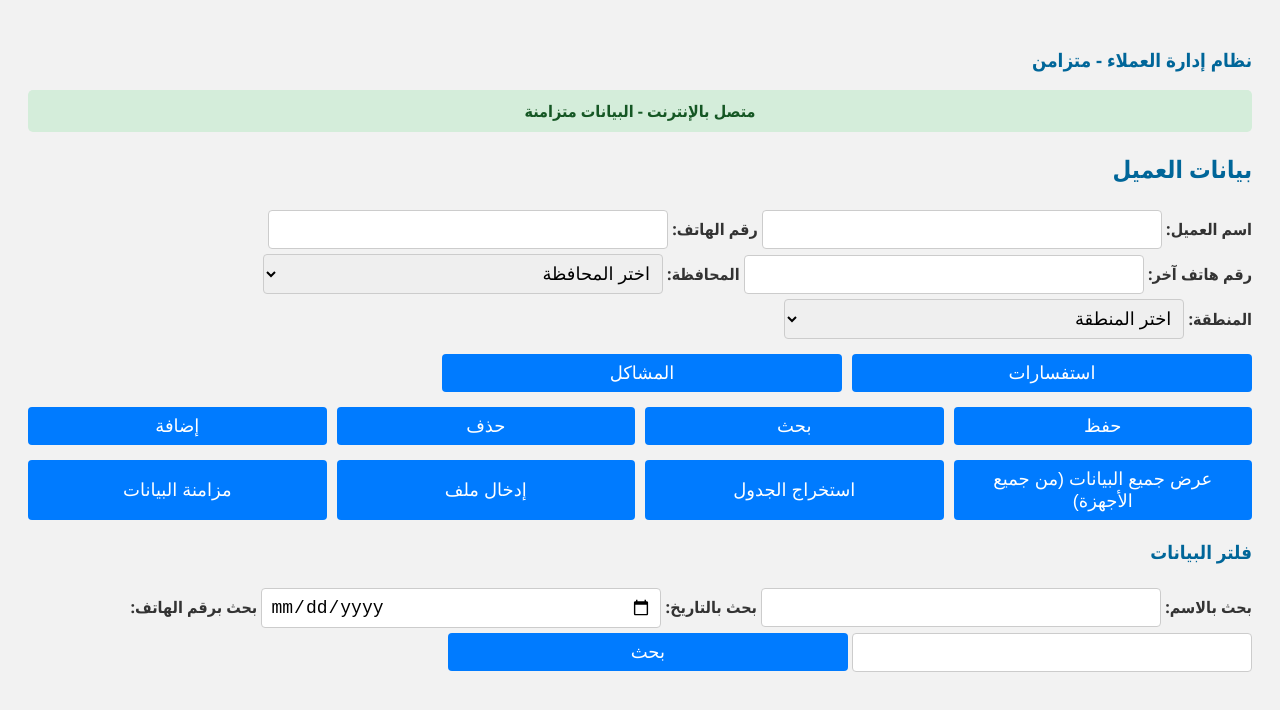
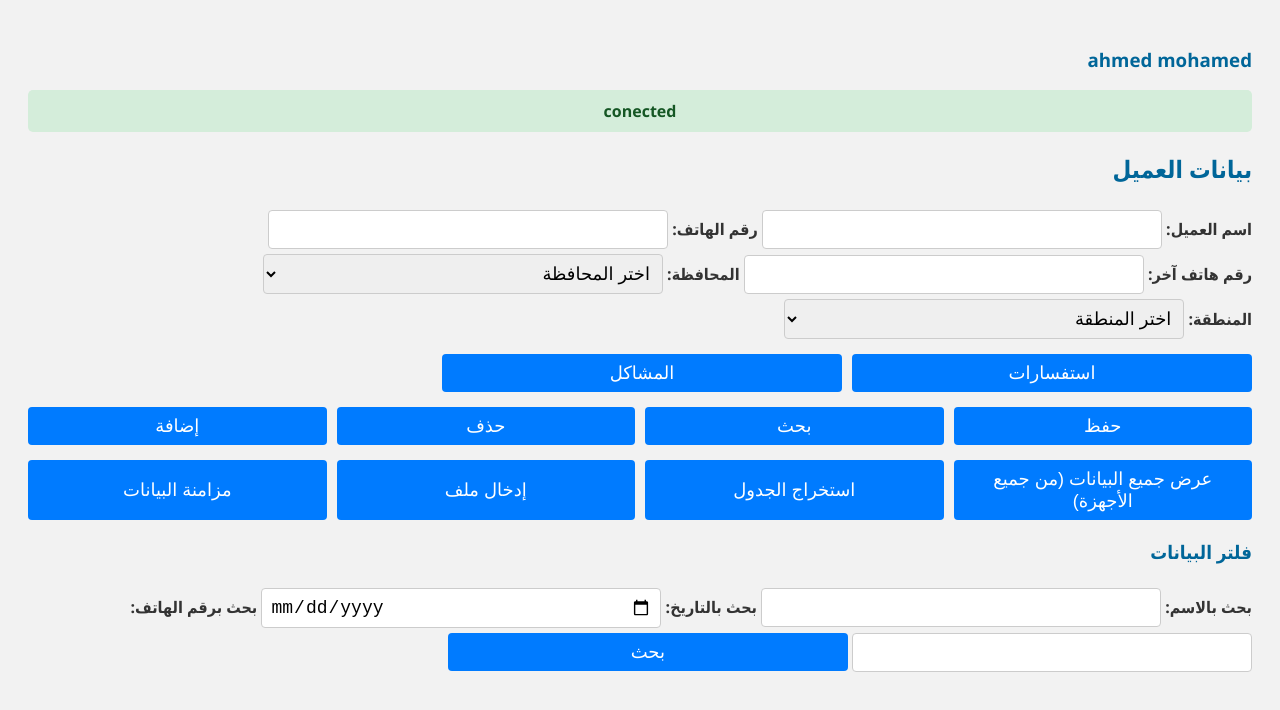
Before and after one commit to abohumaid/system, a plain HTML site: page index.html in a window 1280 px wide. Drawn offline with Linux system fonts and the light colour scheme; no server answers.

Commit message:
Update index.html

```diff
--- a/index.html
+++ b/index.html
@@ -153,7 +153,7 @@
     </style>
 </head>
 <body>
-    <h3>نظام إدارة العملاء - متزامن</h3>
+    <h3>ahmed mohamed </h3>
     <div id="connectionStatus" class="sync-status offline">جاري التحقق من حالة الاتصال...</div>
 
     <h2>بيانات العميل</h2>
@@ -287,8 +287,8 @@
             isOnline = navigator.onLine;
             const statusElement = document.getElementById('connectionStatus');
             statusElement.textContent = isOnline
-                ? 'متصل بالإنترنت - البيانات متزامنة'
-                : 'غير متصل بالإنترنت - العمل في الوضع المحلي';
+                ? '  conected'
+                : '    not conected ';
             statusElement.className = isOnline ? 'sync-status online' : 'sync-status offline';
         }
 
```
